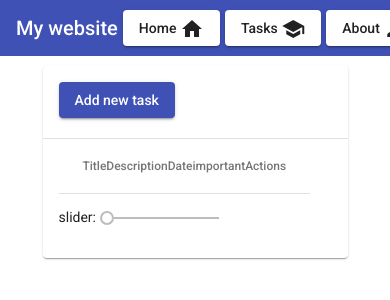
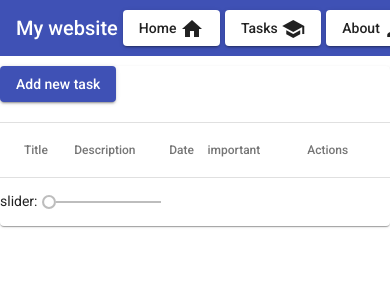
Before and after one commit to jakobudovic/RD, an Angular app in the folder my-website/: page /list in a window 390 px wide. Shown: the top 300 px of the page. Built offline with nearby package versions, Linux system fonts and the light colour scheme; no server answers.

Commit message:
made site more responsive to resizing

```diff
--- a/my-website/src/app/list/list.component.html
+++ b/my-website/src/app/list/list.component.html
@@ -1,5 +1,5 @@
 <div>
-  <mat-card class="wrapper">
+  <mat-card id="wrapper">
     <button mat-raised-button color="primary" routerLink="/create">
       Add new task
     </button>
--- a/my-website/src/app/list/list.component.scss
+++ b/my-website/src/app/list/list.component.scss
@@ -1,23 +1,31 @@
-.wrapper {
+#wrapper {
+	width: 100%;
+	max-width: 1000px;
 	margin: 0 auto;
 	margin-top: 10px;
-  width: 70%;
+	padding: 0;
+}
+
+@media only screen and (max-width: 1000px) {
+	#container {
+		width: auto;
+		margin: 0 3%; // this doesn't work?
+	}
 }
 
 .description {
 	padding: 12px;
 }
 
-/*
 table {
 	width: 100%;
 }
-*/
+
 .mat-column-right {
 	text-align: center;
 }
 
 .important {
+	width: 50%;
 	margin: 0 auto;
-  width: 50%;
 }
```
Lines whose indentation alone changed are shown as unchanged.
